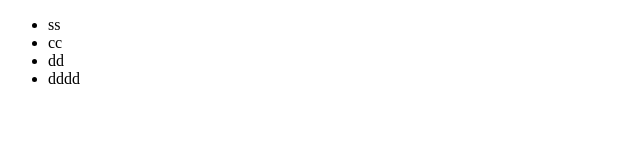
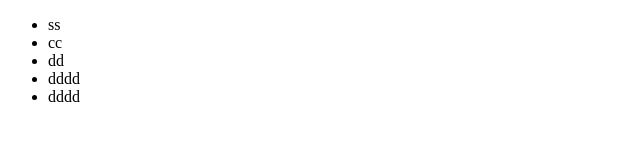
Before and after one commit to cjsxorud111/myproject3, a plain HTML site: page index.html in a window 1280 px wide. Shown: the full height of the page, 0-640 px from the left. Drawn offline with Linux system fonts and the light colour scheme.

Commit message:
ㄴㄴㅁ

```diff
--- a/index.html
+++ b/index.html
@@ -9,6 +9,7 @@
             <li>cc</li>
             <li>dd</li>
             <li>dddd</li>
+            <li>dddd</li>
         </ul>
     </body>
 </html>
```
